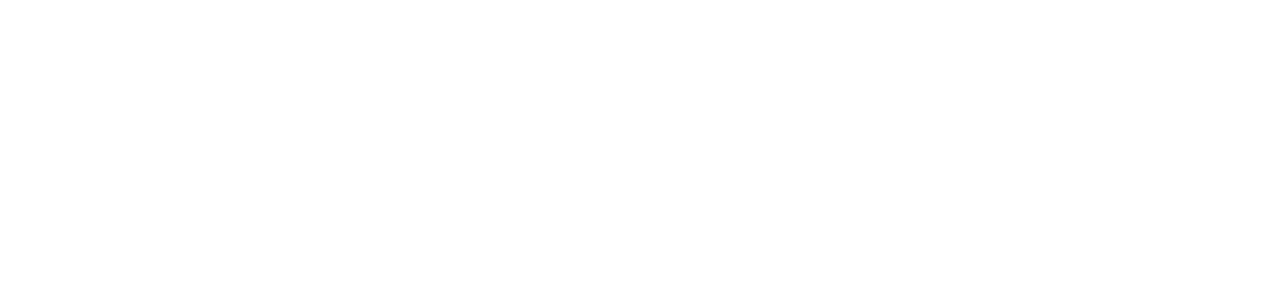
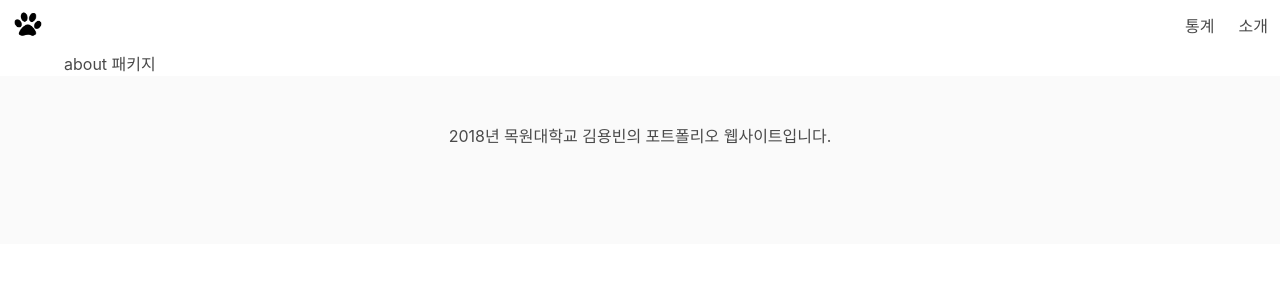
Before and after one commit to Absoas/CloudService_TermProJect, a Nuxt app: page /about in a window 1280 px wide. Before the commit this address had no page. Shown: the top 300 px of the page. Built offline with nearby package versions, Linux system fonts and the light colour scheme.

Commit message:
first commit

```diff
--- a/layouts/default.vue
+++ b/layouts/default.vue
@@ -1,6 +1,26 @@
 <template>
-  <div>
+    <div>
+    <nav class="navbar">
+      <div class="navbar-brand">
+        <nuxt-link to="/" class="navbar-item">
+            <figure class="image is-32x32">
+              <img src="~static/dogfoot.jpg" alt="">
+           </figure>
+        </nuxt-link>
+
+      </div>
+      <div class="navbar-menu is-active">
+        <div class="navbar-end">
+          <nuxt-link to="/stat" class="navbar-item">통계</nuxt-link>
+          <nuxt-link to="/about" class="navbar-item">소개</nuxt-link>
+        </div>
+      </div>
+    </nav>
     <nuxt/>
+
+    <footer class="footer has-text-centered">
+      <div>2018년 목원대학교 김용빈의 포트폴리오 웹사이트입니다.</div>
+    </footer>
   </div>
 </template>
 
--- /dev/null
+++ b/pages/about.vue
@@ -0,0 +1,14 @@
+<template>
+  <section class="container">
+    <div>
+      about 패키지
+    </div>
+  </section>
+</template>
+
+<script>
+
+</script>
+
+<style>
+</style>
```
Also changed, not shown: static/dogfoot.jpg (added).
